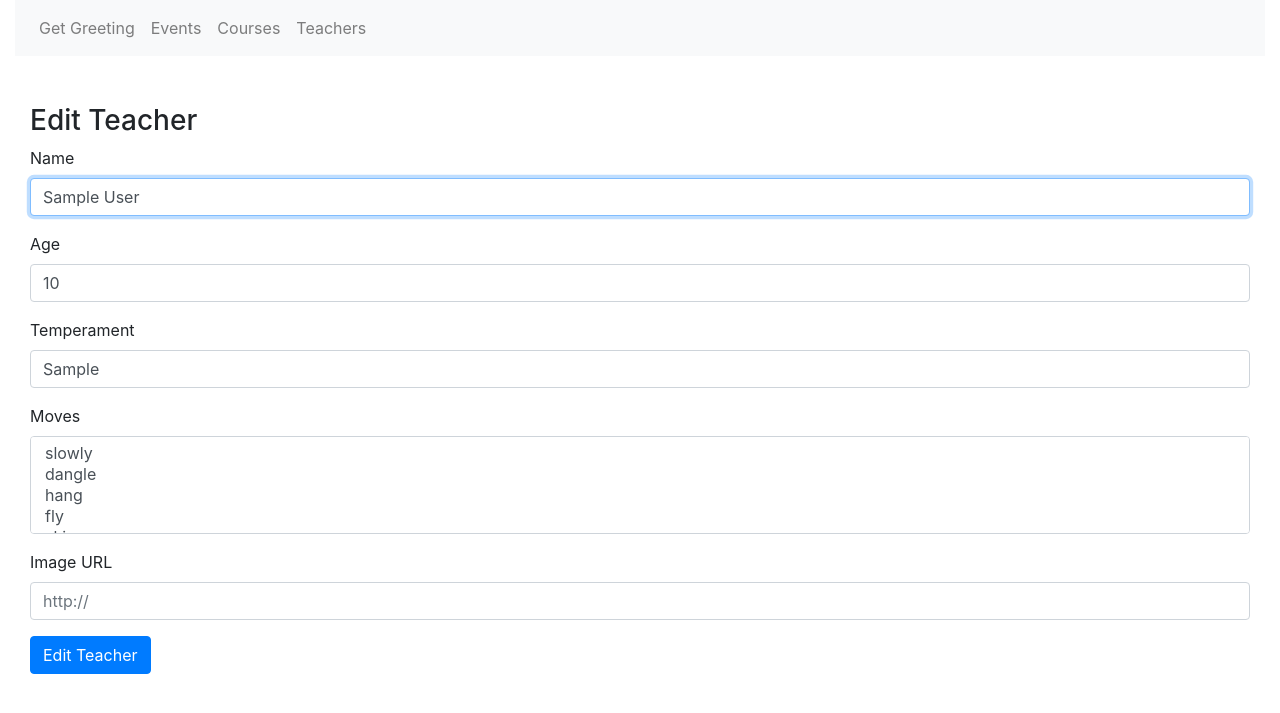
After one commit to agwcolor/Squirrel_Yoga, a Flask app: page /teachers/1/edit in a window 1280 px wide. The commit adds this page. Shown: the top 713 px of the page. Run offline with Flask 2, Linux system fonts and the light colour scheme; tables that the repository leaves empty hold one stand-in row (values such as "Sample post"); some libraries are stand-ins or nearby versions.

Commit message:
Work on Forms

```diff
--- a/app.py
+++ b/app.py
@@ -6,6 +6,8 @@ from models import setup_db, db, Person, Teacher, Course, Tree, Event
 from flask_cors import CORS
 import dateutil.parser
 import babel
+from flask_wtf import FlaskForm
+from forms import *
 from datetime import datetime
 
 
@@ -104,15 +106,21 @@ def show_teacher(id):
                 Event.course_date < datetime.now()).all()
             print("  my ", len(p_events), " past events", p_events)
 
+
             upcoming_events = []
             for event in u_events:
                 print(event, " is the event")
                 course = db.session.query(Course).filter(Course.id==event.course_id).all()
+                tree = db.session.query(Tree).filter(Tree.id==event.tree_id).all()
                 if len(course) > 0:
                     upcoming_events.append({
                         "course_id": course[0].id,
                         "course_name": course[0].name,
-                        "course_date": event.course_date
+                        "course_date": event.course_date,
+                        "tree_name": tree[0].name,
+                        "tree_type": tree[0].type,
+                        "tree_location": tree[0].location,
+                        "tree_img_url": tree[0].img_url
                     })
 
             past_events = []
@@ -121,11 +129,17 @@ def show_teacher(id):
 
                 course = db.session.query(Course).filter(
                     event.course_id == Course.id).all()
+                tree = db.session.query(Tree).filter(Tree.id==event.tree_id).all()
+
                 if len(course) > 0:
                     past_events.append({
                         "course_id": course[0].id,
                         "course_name": course[0].name,
-                        "course_date": event.course_date
+                        "course_date": event.course_date,
+                        "tree_name": tree[0].name,
+                        "tree_type": tree[0].type,
+                        "tree_location": tree[0].location,
+                        "tree_img_url": tree[0].img_url
                     })
             #print("upcoming events, past events", upcoming_events, past_events)
             data.append({
@@ -138,15 +152,16 @@ def show_teacher(id):
                 "upcoming_events": upcoming_events,
                 "past_events": past_events,
                 "past_events_count": len(db.session.query(Event).filter(Event.teacher_id == teacher.id).filter(Event.course_date < datetime.now()).all()),
-                "upcoming_Events_count": len(db.session.query(Event).filter(Event.teacher_id == teacher.id).filter(Event.course_date > datetime.now()).all())
+                "upcoming_events_count": len(db.session.query(Event).filter(Event.teacher_id == teacher.id).filter(Event.course_date > datetime.now()).all())
             })
-            #print(data, "is the data")
-            return jsonify({
-            'success': True,
-            'upcoming_events': len(upcoming_events),
-            'past_events': len(past_events),
-            'data': data
-            })
+
+
+            print(data, "is the data")
+            print(type(data[0]))
+            return render_template('show_teacher.html', teacher=data[0])
+
+            #print(data[0].temperament, " is the temperament")
+
         except Exception as e:
             exception_type, exception_object, exception_traceback = sys.exc_info()
 
@@ -162,7 +177,6 @@ def show_teacher(id):
     else:
         abort(404)
 
-    #return render_template('pages/show_teacher.html', teacher=data[0])
 
 '''
 Endpoint : POST a new teacher,
@@ -211,7 +225,13 @@ def create_teacher():
     finally:
         db.session.close()
 
-@app.route('/teachers/<int:id>',
+@app.route('/teachers/<int:id>/edit', methods=['GET'])
+def retrieve_teacher_info(id):
+    teacher = Teacher.query.filter(Teacher.id == id).one_or_none()
+    form = TeacherForm(obj=teacher)  # Populate form with artist
+    return render_template('forms/edit_teacher.html', form=form, teacher=teacher)
+
+@app.route('/teachers/<int:id>/edit',
            methods=['PATCH'])  # plural collection endpoint
 def edit_teacher(id):
     teacher = Teacher.query.filter(Teacher.id == id).one_or_none()
@@ -287,7 +307,10 @@ def get_courses():
             #print(event_courses, "are the courses")
                 teacher = db.session.query(Teacher).filter(Teacher.id == e.teacher_id).all()[0]
                 print(teacher.name, "whaddaya")
-                course_teachers.append(teacher.name)
+                course_teachers.append({
+                        "teacher_name": teacher.name,
+                        "teacher_id": teacher.id
+                })
 
             data.append({
                 "id": course.id,
--- a/forms.py
+++ b/forms.py
@@ -1,6 +1,6 @@
 from datetime import datetime
 from flask_wtf import FlaskForm
-from wtforms import StringField, BooleanField, SelectField, SelectMultipleField, DateTimeField, SubmitField
+from wtforms import StringField, BooleanField, IntegerField, SelectField, SelectMultipleField, DateTimeField, SubmitField
 from wtforms.validators import DataRequired, AnyOf, URL
 
 
@@ -23,7 +23,7 @@ tree_location = [
     ('scary cave', 'scary cave')
 ]
 
-move_choices = [
+moves_choices = [
             ('slowly', 'slowly'),
             ('dangle', 'dangle'),
             ('hang', 'hang'),
@@ -33,7 +33,7 @@ move_choices = [
             ('sleepy', 'sleepy'),
         ]
 
-class EventForm(FlaskForm):
+'''class EventForm(FlaskForm):
     teacher_id = StringField(
         'teacher_id'
     )
@@ -46,46 +46,37 @@ class EventForm(FlaskForm):
     course_date = DateTimeField(
         'course_date',
         validators=[DataRequired()],
-        default= datetime.today()
+        default=datetime.today()
     )
 
 class CourseForm(FlaskForm):
     name = StringField(
         'name', validators=[DataRequired()]
     )
-    tree = SelectField(
-        'tree', validators=[DataRequired()],
-        choices=tree_type
-    )
-    location = StringField(
-        'location', validators=[DataRequired()],
-        choices=tree_location
+    course_level = IntegerField(
+        'course_level', validators=[DataRequired()]
     )
     image_link = StringField(
-        'image_link'
+        'img_url', validators=[URL()]
     )
-    website = StringField(
-        'website'
-    )
-
+'''
 
 class TeacherForm(FlaskForm):
+    submit = SubmitField('Submit')
+
     name = StringField(
         'name', validators=[DataRequired()]
     )
-    age = StringField(
+    age = IntegerField(
         'age', validators=[DataRequired()]
     )
-    temperament = SelectField(
+    temperament = StringField(
         'temperament', validators=[DataRequired()],
     )
-    moves = StringField(
+    moves = SelectMultipleField(
         'moves', validators=[DataRequired()],
         choices=moves_choices
     )
-    image_link = StringField(
-        'image_link'
+    image_url = StringField(
+        'img_url', validators=[URL()]
     )
-    '''website = StringField(
-        'website'
-    )'''
--- /dev/null
+++ b/static/base.css
@@ -0,0 +1,10 @@
+.events .tile-event {
+    height: 350px;
+  }
+.tile {
+    text-align: center;
+    padding: 15px 25px;
+    border: solid 1px #ebebeb;
+    height: 325px;
+    margin-bottom: 15px;
+    }
--- a/templates/base.html
+++ b/templates/base.html
@@ -4,9 +4,13 @@
     <!-- Required meta tags -->
     <meta charset="utf-8">
     <meta name="viewport" content="width=device-width, initial-scale=1, shrink-to-fit=no">
+    <!-- Other CSS -->
+    <link rel="stylesheet" type="text/css" href="/static/base.css" media="screen">
+
 
     <!-- Bootstrap CSS -->
     <link rel="stylesheet" href="https://stackpath.bootstrapcdn.com/bootstrap/4.5.0/css/bootstrap.min.css" integrity="sha384-9aIt2nRpC12Uk9gS9baDl411NQApFmC26EwAOH8WgZl5MYYxFfc+NcPb1dKGj7Sk" crossorigin="anonymous">
+
 
     <title>Tasks</title>
   </head>
--- /dev/null
+++ b/templates/forms/edit_teacher.html
@@ -0,0 +1,42 @@
+{% extends "base.html" %}
+{% block title %}Edit Teacher{% endblock %}
+{% block main %}
+<div class="container-fluid">
+  <form action="{{ url_for('edit_teacher', id=teacher.id) }}" method="post">
+    {{ form.csrf_token }}
+      <h3>Edit Teacher</h3>
+
+      <div class="form-group">
+        <label for="name">Name</label>
+
+        {{ form.name(class_ = 'form-control', placeholder='Name', autofocus = true) }}
+      </div>
+      <div class="form-group">
+        <label for="age">Age</label>
+
+        {{ form.age(class_ = 'form-control', placeholder='Age', autofocus = true) }}
+      </div>
+      <div class="form-group">
+        <label for="temperament">Temperament</label>
+
+        {{ form.temperament(class_ = 'form-control', placeholder='Name', autofocus = true) }}
+      </div>
+      <div class="form-group">
+        <label for="moves">Moves</label>
+
+        {{ form.moves(class_ = 'form-control', placeholder='Moves, separated by commas', autofocus = true) }}
+      </div>
+      <div class="form-group">
+        <label for="img-url">Image URL</label>
+
+        {{ form.image_url(class_ = 'form-control', placeholder='http://', autofocus = true) }}
+      </div>
+      <div class="form-group">
+        {{ form.submit(class="btn btn-primary", value="Edit Teacher") }}
+
+      </div>
+
+    </div>
+  </form>
+</div>
+{% endblock %}
--- a/templates/teachers.html
+++ b/templates/teachers.html
@@ -6,7 +6,9 @@
   {% for teacher in teachers %}
     <div class="card">
       <div class="card-body">
+        <a href="/teachers/{{ teacher.id }}">
         <h3>{{ teacher.name }}</h3>
+      </a>
         <img src="{{ teacher.img_url }}" alt="Teacher Image" />
         <p> Temperament - {{teacher.temperament}}</p>
         <p> Age - {{ teacher.age }}</p>
```
Also changed, not shown: templates/courses.html (+8 -5 lines), templates/show_teacher.html (added, +63 -0 lines).
